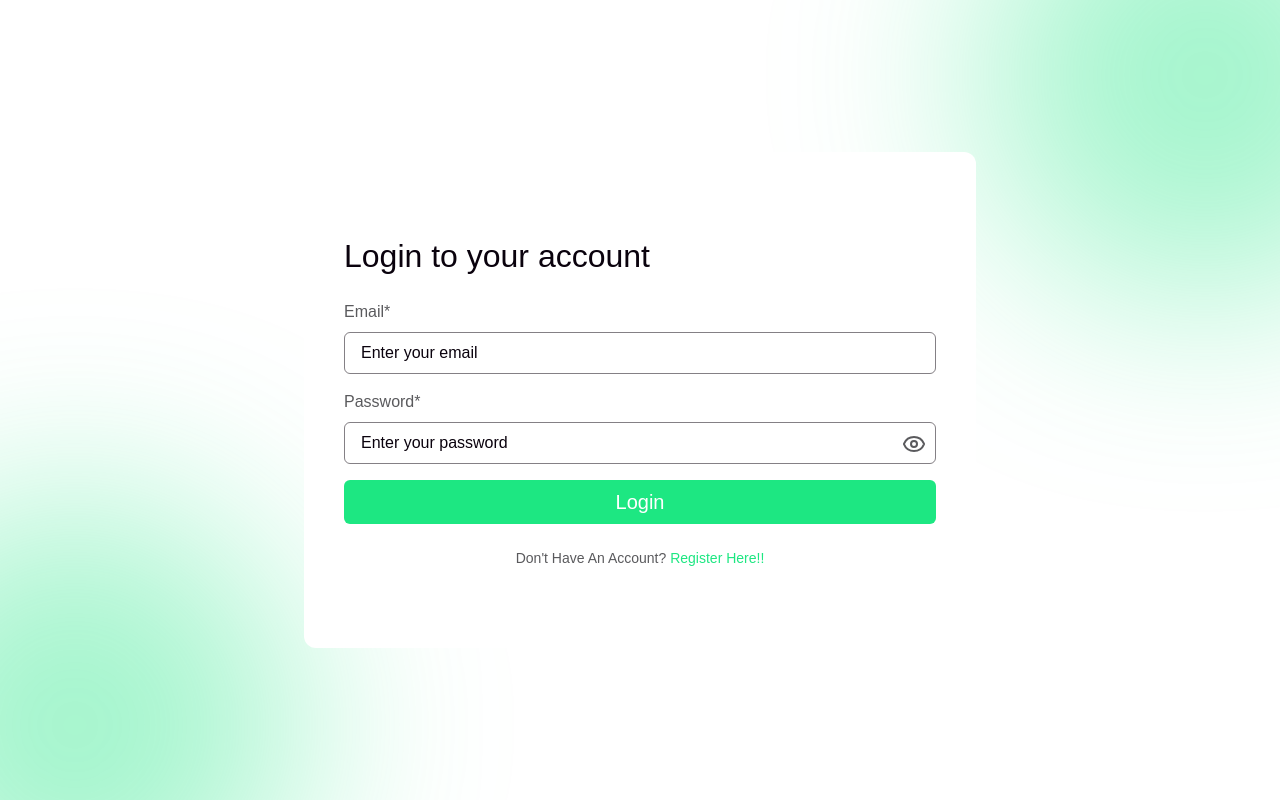
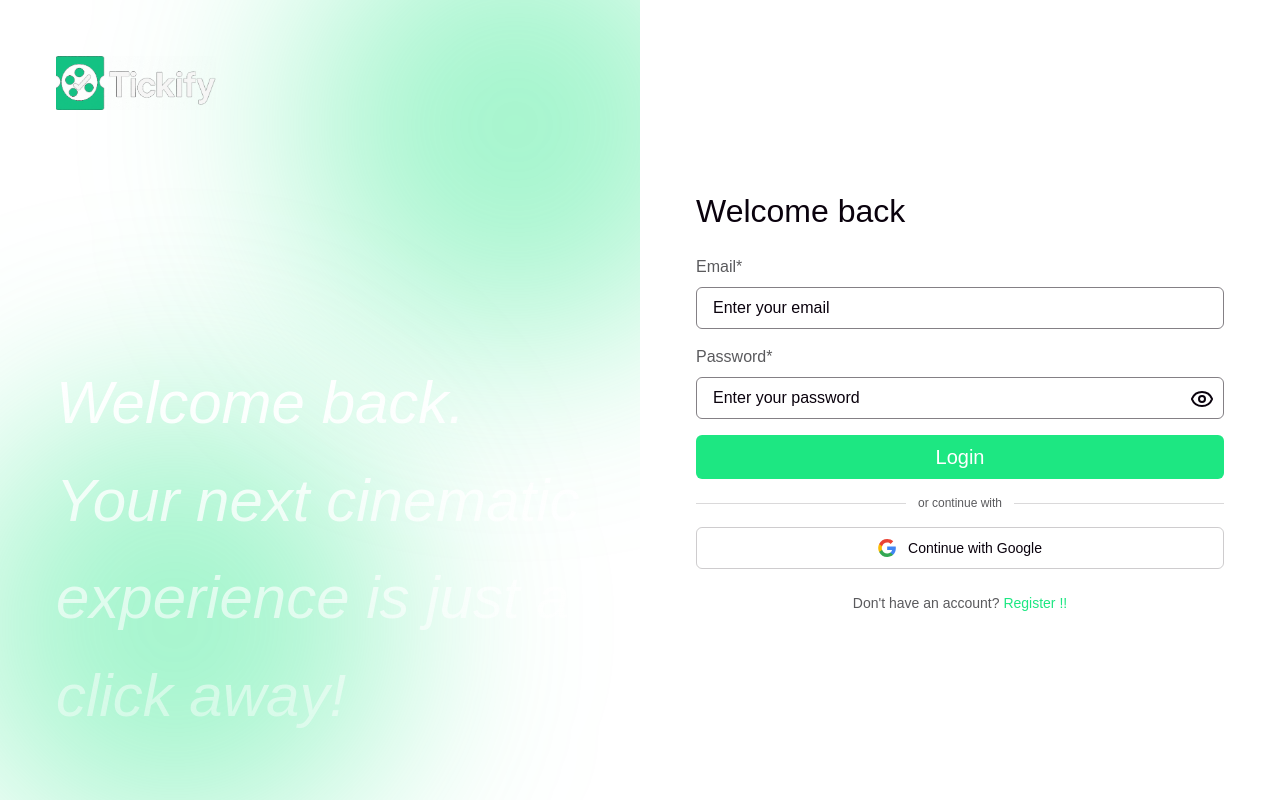
Before and after one commit to Rabby-khan-04/tickify-client-next, a Next.js app: page /login in a window 1280 px wide. Built offline with nearby package versions, Linux system fonts and the light colour scheme; no server answers.

Commit message:
feat(auth): add social login support with third-party providers

```diff
--- a/src/app/(minimal)/login/page.jsx
+++ b/src/app/(minimal)/login/page.jsx
@@ -1,25 +1,23 @@
 "use client";
 
+import logo from "@/../public/brand/logo.png";
 import { useState } from "react";
 import { useForm } from "react-hook-form";
+import SectionTitle from "@/components/shared/SectionTitle/SectionTitle";
 import { Eye, EyeOff } from "lucide-react";
 import Link from "next/link";
 import { useRouter, useSearchParams } from "next/navigation";
 import toast from "react-hot-toast";
-
+import Image from "next/image";
 import { loginUser } from "@/services/Auth.service";
 import BlurCircle from "@/components/shared/blurCircle/BlurCircle";
-import SectionTitle from "@/components/shared/sectionTitle/SectionTitle";
-import useAuthStore from "@/store/authStore";
+import SocialLogin from "@/components/auth/Sociallogin";
 
 const Login = () => {
   const [toggle, setToggle] = useState(false);
-  const { userInfo } = useAuthStore();
 
   const router = useRouter();
   const searchParams = useSearchParams();
-
-  // fallback to home if no redirect
   const from = searchParams.get("from") || "/";
 
   const {
@@ -29,101 +27,107 @@ const Login = () => {
   } = useForm();
 
   const onSubmit = async (data) => {
+    const { email, password } = data;
     try {
-      await loginUser(data.email, data.password);
-
-      toast.success("Successfully logged in!");
-      console.log("Logging user");
+      await loginUser(email, password);
+      toast.success("Welcome back!");
       router.push(from);
-    } catch (err) {
-      console.log(`Login ERROR: ${err}`);
-      toast.error(
-        err?.response?.data?.message ||
-          err.message ||
-          "Login failed. Please try again.",
-      );
+    } catch (error) {
+      console.error(`Login ERROR: ${error}`);
+      toast.error(error.message || "Login failed!");
     }
   };
 
   return (
-    <section className="relative z-50 overflow-hidden">
-      <BlurCircle top="-150px" right="-150px" />
+    <section className="h-screen overflow-hidden md:grid md:grid-cols-2">
+      {/* Left panel */}
+      <div className="max-md:hidden relative p-6 md:p-8 xl:p-14 flex flex-col justify-between">
+        <BlurCircle top="-100px" right="-100px" />
+        <Link href="/">
+          <Image src={logo} className="w-32 lg:w-40" alt="logo" />
+        </Link>
+        <div className="max-w-2xl">
+          <p className="text-4xl md:text-5xl xl:text-6xl italic leading-relaxed font-extralight text-transparent bg-linear-to-b from-white to-white/40 bg-clip-text">
+            Welcome back. Your next cinematic experience is just a click away!
+          </p>
+        </div>
+        <BlurCircle bottom="-50px" left="-50px" />
+      </div>
 
-      <div className="container-fluid h-screen flex items-center justify-center">
-        <div className="max-w-2xl w-full bg-white rounded-xl py-8 px-6 md:py-20 md:px-10">
-          <SectionTitle title="Login to your account" className="text-dark" />
+      {/* Right panel */}
+      <div className="max-md:h-screen max-md:relative md:bg-white flex items-center justify-center p-14">
+        <div className="md:hidden">
+          <BlurCircle top="-100px" right="-100px" />
+        </div>
+
+        <div className="max-md:bg-white max-md:py-8 max-md:px-6 max-md:rounded-xl max-w-xl w-full">
+          <SectionTitle title="Welcome back" className="text-dark" />
 
           <form
             onSubmit={handleSubmit(onSubmit)}
             className="space-y-2 md:space-y-4"
           >
-            {/* EMAIL */}
+            {/* Email */}
             <div className="flex flex-col gap-1 md:gap-2">
               <label className="text-base text-text-muted">Email*</label>
-
               <input
                 type="email"
-                className="border text-dark placeholder:text-dark border-dark/50 rounded-md px-4 py-2 w-full"
+                className="border border-dark/50 rounded-md px-4 py-2 text-dark placeholder:text-dark"
                 placeholder="Enter your email"
                 {...register("email", { required: true })}
               />
-
               {errors.email && (
-                <p className="text-xs text-red-500 font-medium">
-                  Email is required!!
-                </p>
+                <p className="text-xs text-red-500">Email is required!!</p>
               )}
             </div>
 
-            {/* PASSWORD */}
+            {/* Password */}
             <div className="flex flex-col gap-1 md:gap-2">
               <label className="text-base text-text-muted">Password*</label>
-
               <div className="relative">
                 <input
                   type={toggle ? "text" : "password"}
-                  className="border text-dark placeholder:text-dark border-dark/50 rounded-md px-4 py-2 w-full"
+                  className="border border-dark/50 rounded-md px-4 py-2 text-dark placeholder:text-dark w-full"
                   placeholder="Enter your password"
                   {...register("password", { required: true })}
                 />
-
                 <button
                   type="button"
-                  className="absolute right-2.5 top-2.5 text-text-muted cursor-pointer"
+                  className="absolute right-2.5 top-2.5 text-dark cursor-pointer"
                   onClick={() => setToggle((prev) => !prev)}
                 >
                   {toggle ? <EyeOff /> : <Eye />}
                 </button>
               </div>
-
               {errors.password && (
-                <p className="text-xs text-red-500 font-medium">
-                  Password is required!!
-                </p>
+                <p className="text-xs text-red-500">Password is required!!</p>
               )}
             </div>
 
-            {/* SUBMIT */}
             <input
               type="submit"
+              className="w-full py-2 bg-primary text-white rounded-md text-xl cursor-pointer"
               value="Login"
-              className="w-full py-2 px-4 bg-primary text-white rounded-md text-xl font-medium cursor-pointer"
             />
           </form>
 
-          {/* REGISTER */}
+          {/* ← Social login added here */}
+          <SocialLogin />
+
           <div className="text-center mt-4 md:mt-6">
             <p className="text-text-muted text-sm">
-              Don{"'"}t Have An Account?{" "}
-              <Link href={`/register?from=${from}`} className="text-primary">
-                Register Here!!
+              Don&apos;t have an account?{" "}
+              <Link href="/register" className="text-primary">
+                Register !!
               </Link>
             </p>
           </div>
         </div>
+
+        <div className="md:hidden">
+          <BlurCircle bottom="-50px" left="-50px" />
+        </div>
       </div>
-
-      <BlurCircle bottom="-150px" left="-150px" />
     </section>
   );
 };
--- /dev/null
+++ b/src/components/auth/Sociallogin.jsx
@@ -0,0 +1,72 @@
+"use client";
+
+import { useRouter, useSearchParams } from "next/navigation";
+import toast from "react-hot-toast";
+import { loginWithGoogle } from "@/services/Auth.service";
+import axiosPublic from "@/lib/axios/axiosPublic";
+
+const SocialLogin = () => {
+  const router = useRouter();
+  const searchParams = useSearchParams();
+  const from = searchParams.get("from") || "/";
+
+  const handleGoogleLogin = async () => {
+    try {
+      const result = await loginWithGoogle();
+      const user = result.user;
+
+      const res = await axiosPublic.post("/auth/register", {
+        email: user.email,
+        name: user.displayName,
+        photo: user.photoURL,
+      });
+
+      if (res.data?.data) {
+        toast.success("🎉 Logged in with Google!");
+        router.push(from);
+      }
+    } catch (err) {
+      console.error(`Google Login ERROR: ${err}`);
+      toast.error(err.message || "Google login failed!");
+    }
+  };
+
+  return (
+    <div className="mt-4">
+      <div className="flex items-center gap-3 mb-4">
+        <div className="flex-1 h-px bg-dark/15" />
+        <span className="text-text-muted text-xs">or continue with</span>
+        <div className="flex-1 h-px bg-dark/15" />
+      </div>
+
+      <button
+        type="button"
+        onClick={handleGoogleLogin}
+        className="w-full flex items-center justify-center gap-3 border border-dark/20 rounded-md py-2.5 px-4 text-dark text-sm font-medium hover:bg-dark/5 transition-colors cursor-pointer"
+      >
+        {/* Google SVG icon */}
+        <svg width="18" height="18" viewBox="0 0 48 48" fill="none">
+          <path
+            d="M47.532 24.552c0-1.636-.138-3.2-.395-4.692H24.48v9.19h12.978c-.576 2.95-2.26 5.454-4.764 7.13v5.858h7.68c4.496-4.14 7.158-10.24 7.158-17.486z"
+            fill="#4285F4"
+          />
+          <path
+            d="M24.48 48c6.48 0 11.916-2.146 15.888-5.814l-7.68-5.858c-2.148 1.44-4.902 2.292-8.208 2.292-6.312 0-11.658-4.262-13.566-9.988H3.002v6.05C6.956 42.886 15.124 48 24.48 48z"
+            fill="#34A853"
+          />
+          <path
+            d="M10.914 28.632A14.48 14.48 0 0 1 10.16 24c0-1.61.276-3.172.754-4.632v-6.05H3.002A23.954 23.954 0 0 0 .48 24c0 3.868.924 7.524 2.522 10.682l7.912-6.05z"
+            fill="#FBBC05"
+          />
+          <path
+            d="M24.48 9.38c3.556 0 6.744 1.222 9.256 3.624l6.888-6.888C36.392 2.146 30.956 0 24.48 0 15.124 0 6.956 5.114 3.002 13.318l7.912 6.05c1.908-5.726 7.254-9.988 13.566-9.988z"
+            fill="#EA4335"
+          />
+        </svg>
+        Continue with Google
+      </button>
+    </div>
+  );
+};
+
+export default SocialLogin;
--- a/src/services/Auth.service.js
+++ b/src/services/Auth.service.js
@@ -4,6 +4,9 @@ import {
   signOut,
   updateProfile,
   onAuthStateChanged,
+  GoogleAuthProvider,
+  signInWithPopup,
+  updatePassword,
 } from "firebase/auth";
 
 import auth from "@/lib/firebase/firebase.config";
@@ -23,6 +26,16 @@ export const loginUser = (email, password) => {
 
 export const updateUserInfo = (info) => {
   return updateProfile(auth.currentUser, info);
+};
+
+export const loginWithGoogle = () => {
+  const provider = new GoogleAuthProvider();
+  return signInWithPopup(auth, provider);
+};
+
+export const changeUserPassword = (newPassword) => {
+  const user = auth.currentUser;
+  return updatePassword(user, newPassword);
 };
 
 export const logoutUser = async () => {
```
Also changed, not shown: src/app/(minimal)/register/page.jsx (+6 -8 lines).
